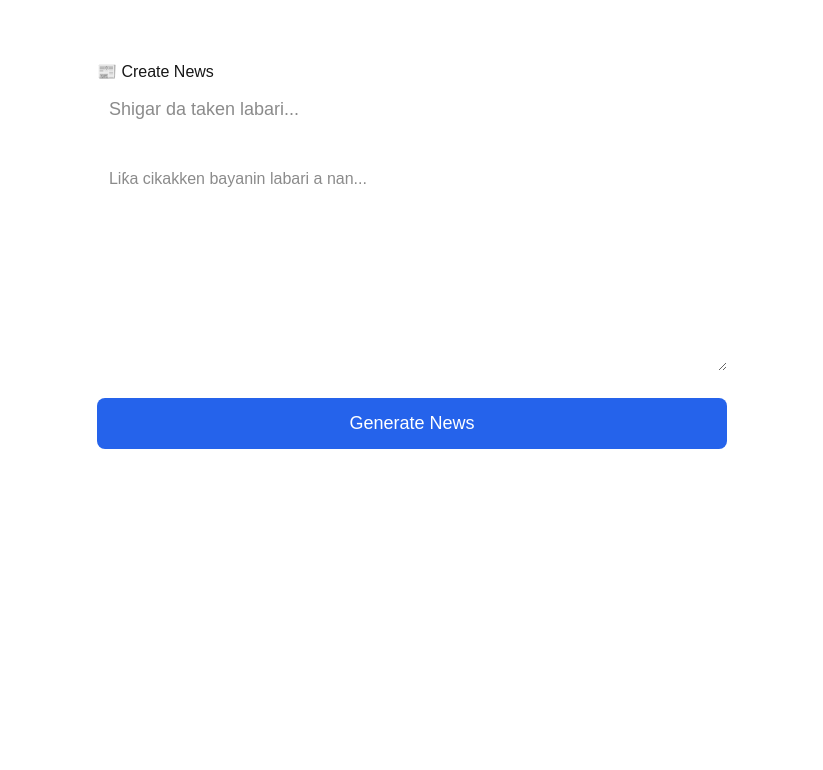
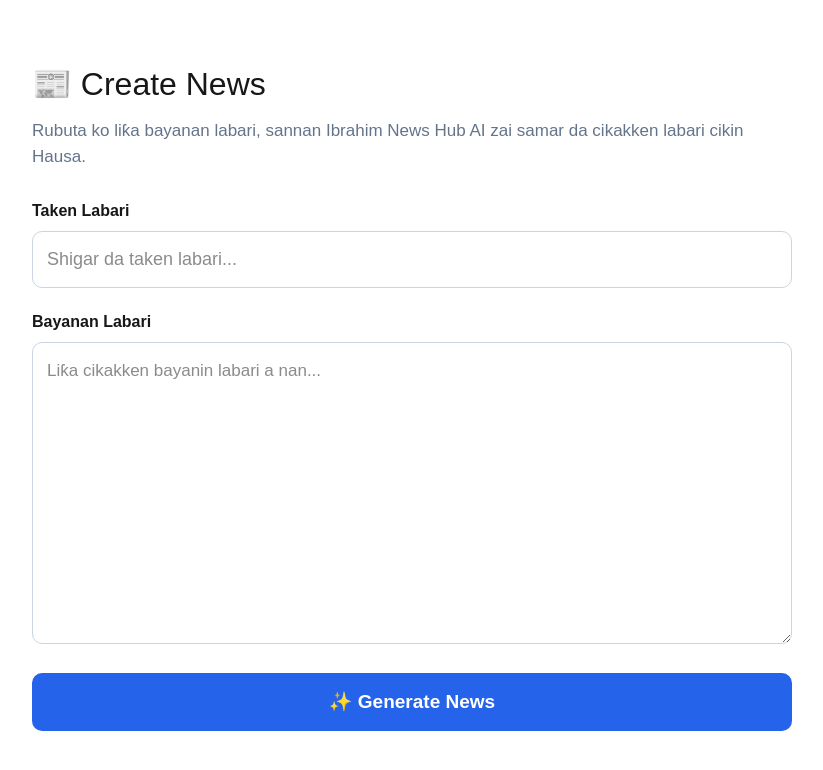
Before and after one commit to ibrahim-news-hub/ibrahim-news-hub-ai, a Next.js app in the folder frontend/: page /create-news in a window 1280 px wide. Shown: the top 770 px of the page, without its empty margins (228-1051 px from the left). Built offline with nearby package versions, Linux system fonts and the light colour scheme.

Commit message:
Improve Create News interface

```diff
--- a/frontend/app/create-news/page.tsx
+++ b/frontend/app/create-news/page.tsx
@@ -9,6 +9,16 @@
   const [loading, setLoading] = useState(false);
 
   async function generateNews() {
+    if (!headline.trim()) {
+      setNews("Da fatan za ka shigar da taken labari.");
+      return;
+    }
+
+    if (!sourceText.trim()) {
+      setNews("Da fatan za ka shigar da bayanan labarin.");
+      return;
+    }
+
     setLoading(true);
     setNews("");
 
@@ -27,16 +37,20 @@
       const data = await res.json();
 
       if (!res.ok || data.success === false) {
-        setNews(
-          data.details
-            ? `${data.error}\n\nDetails: ${data.details}\nCode: ${
-                data.code || "N/A"
-              }`
-            : data.error || "An samu kuskure."
-        );
-      } else {
-        setNews(data.article || "Ba a samu labari ba.");
+        if (data.details) {
+          setNews(
+            `${data.error || "An samu kuskure."}\n\n` +
+              `Details: ${data.details}\n` +
+              `Code: ${data.code || "N/A"}`
+          );
+        } else {
+          setNews(data.error || "An samu kuskure.");
+        }
+
+        return;
       }
+
+      setNews(data.article || "Ba a samu labari ba.");
     } catch (error) {
       console.error(error);
       setNews("An samu matsala wajen haɗawa da server.");
@@ -48,12 +62,40 @@
   return (
     <main
       style={{
-        maxWidth: "700px",
+        maxWidth: "800px",
         margin: "40px auto",
         padding: "20px",
       }}
     >
-      <h1>📰 Create News</h1>
+      <h1
+        style={{
+          fontSize: "32px",
+          marginBottom: "10px",
+        }}
+      >
+        📰 Create News
+      </h1>
+
+      <p
+        style={{
+          color: "#64748b",
+          fontSize: "17px",
+          marginBottom: "30px",
+        }}
+      >
+        Rubuta ko liƙa bayanan labari, sannan Ibrahim News Hub AI
+        zai samar da cikakken labari cikin Hausa.
+      </p>
+
+      <label
+        style={{
+          display: "block",
+          fontWeight: "600",
+          marginBottom: "8px",
+        }}
+      >
+        Taken Labari
+      </label>
 
       <input
         type="text"
@@ -62,24 +104,42 @@
         onChange={(e) => setHeadline(e.target.value)}
         style={{
           width: "100%",
-          padding: "12px",
+          padding: "14px",
           fontSize: "18px",
-          marginBottom: "20px",
+          marginBottom: "22px",
           boxSizing: "border-box",
+          border: "1px solid #cbd5e1",
+          borderRadius: "10px",
+          outline: "none",
         }}
       />
+
+      <label
+        style={{
+          display: "block",
+          fontWeight: "600",
+          marginBottom: "8px",
+        }}
+      >
+        Bayanan Labari
+      </label>
 
       <textarea
         placeholder="Liƙa cikakken bayanin labari a nan..."
         value={sourceText}
         onChange={(e) => setSourceText(e.target.value)}
-        rows={8}
+        rows={10}
         style={{
           width: "100%",
-          padding: "12px",
-          fontSize: "16px",
-          marginBottom: "20px",
+          padding: "14px",
+          fontSize: "17px",
+          marginBottom: "22px",
           boxSizing: "border-box",
+          border: "1px solid #cbd5e1",
+          borderRadius: "10px",
+          resize: "vertical",
+          lineHeight: "1.6",
+          outline: "none",
         }}
       />
 
@@ -88,38 +148,49 @@
         disabled={loading}
         style={{
           width: "100%",
-          padding: "12px",
+          padding: "15px",
           background: loading ? "#94a3b8" : "#2563eb",
           color: "#fff",
           border: "none",
-          borderRadius: "8px",
-          fontSize: "18px",
+          borderRadius: "10px",
+          fontSize: "19px",
+          fontWeight: "600",
           cursor: loading ? "not-allowed" : "pointer",
         }}
       >
-        {loading ? "Generating..." : "Generate News"}
+        {loading ? "⏳ Ana rubuta labari..." : "✨ Generate News"}
       </button>
 
       {news && (
-        <div
+        <section
           style={{
             marginTop: "30px",
-            padding: "20px",
-            border: "1px solid #ddd",
-            borderRadius: "8px",
+            padding: "24px",
+            border: "1px solid #e2e8f0",
+            borderRadius: "12px",
+            background: "#fff",
           }}
         >
-          <h2>Generated News</h2>
+          <h2
+            style={{
+              fontSize: "22px",
+              marginBottom: "18px",
+            }}
+          >
+            📝 Generated News
+          </h2>
 
-          <p
+          <div
             style={{
               whiteSpace: "pre-wrap",
-              lineHeight: "1.8",
+              lineHeight: "1.9",
+              fontSize: "18px",
+              color: "#1e293b",
             }}
           >
             {news}
-          </p>
-        </div>
+          </div>
+        </section>
       )}
     </main>
   );
```
